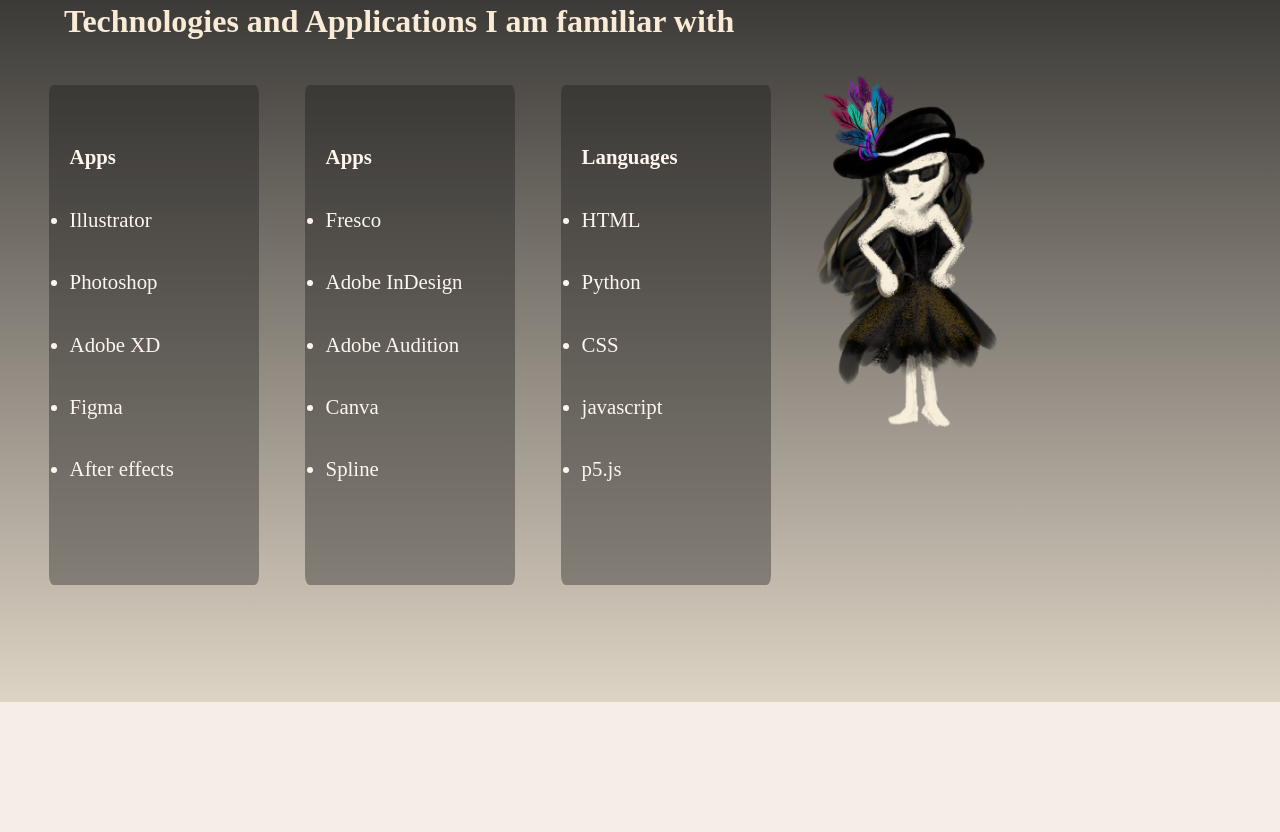
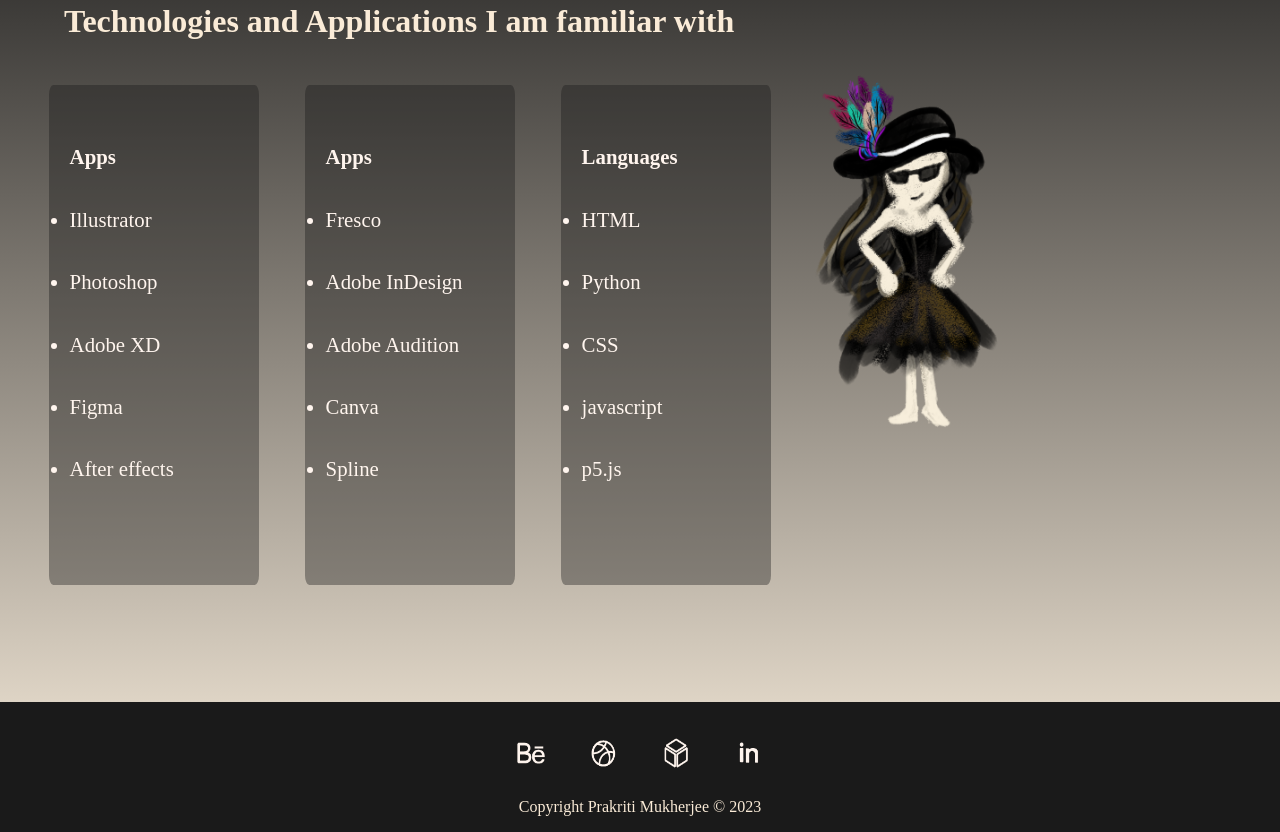
Before and after one commit to 2pie/DesignPortfolio, a plain HTML site: page index.html in a window 1280 px wide. Shown: the part 1465-2297 px from the top of the page. Before the commit the page ends 2167 px from the top, so only its background shows below. Drawn offline with nearby package versions, Linux system fonts and the light colour scheme; a script that the page names is missing.

Commit message:
footer on home page

```diff
--- a/index.css
+++ b/index.css
@@ -3,7 +3,7 @@
     /* colors */
         /* menu texts */
         --passivetext: rgb(209, 171, 75);
-        --activetext: rgb(255, 245, 238);
+        --activetext: #fff5ee;
         /* body texts */
         --contenttext: rgb(29, 28, 27);
         --headingtext: rgb(112, 81, 3);
@@ -723,3 +723,29 @@
           }
 
       }
+footer {
+    display: flex;
+    flex-direction: column;
+    align-items: center;
+    text-align: center;
+    padding: 1rem;
+    background-color: var(--backblack);
+    color:var(--backgold);
+}
+.footericon{
+    display: flex;
+    align-items: center;
+    height: 80px;
+
+}
+
+
+.iconlink {
+    width: 90%;
+    height: 50%;
+    margin-bottom: 30%;
+}
+
+.iconlink:hover {
+    border: 1px solid var(--backgold);
+}
--- a/index.html
+++ b/index.html
@@ -253,6 +253,27 @@
 </div>
 
 
+<footer>
+    <div class="footerIcon">
+
+      <a href="https://www.behance.net/prakritimukherjee" target="_blank" style="margin-right: 2rem;">
+        <img class="iconlink" style="border-radius: 50%;" src="img/behance.png" alt="Behance Icon">
+      </a>
+      <a href="https://dribbble.com/Pra-kriti" target="_blank" style="margin-right: 2rem;">
+        <img class="iconlink" style="border-radius: 50%;" src="img/dribble.png" alt="Dribble Icon">
+      </a>
+      <a href="https://sketchfab.com/Prakriti_thats_me" target="_blank" style="margin-right: 2rem;">
+        <img  class="iconlink" style="border-radius: 50%;" src="img/sketchfab.png" alt="SketchFab Icon">
+      </a>
+      <a href="https://www.linkedin.com/in/prakriti-mukherjee-b47a65189/" target="_blank">
+        <img  class="iconlink" style="border-radius: 50%;" src="img/linkedin.png" alt="LinkedIn Icon">
+      </a>
+    </div>
+
+    <p style="margin: 0;">Copyright Prakriti Mukherjee &copy; 2023</p>
+  </footer>
+
+
 
 </body>
 
```
Also changed, not shown: img/behance.png (added), img/dribble.png (added), img/linkedin.png (added), img/sketchfab.png (added).
